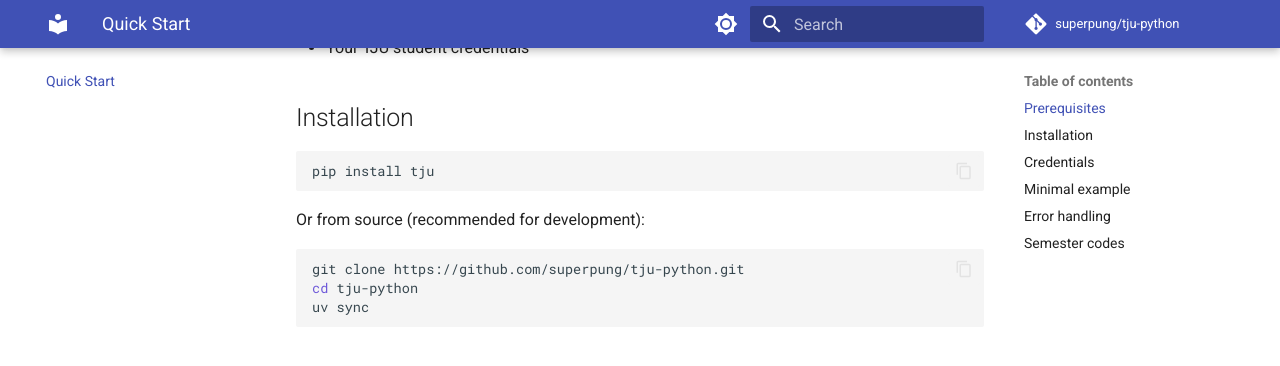
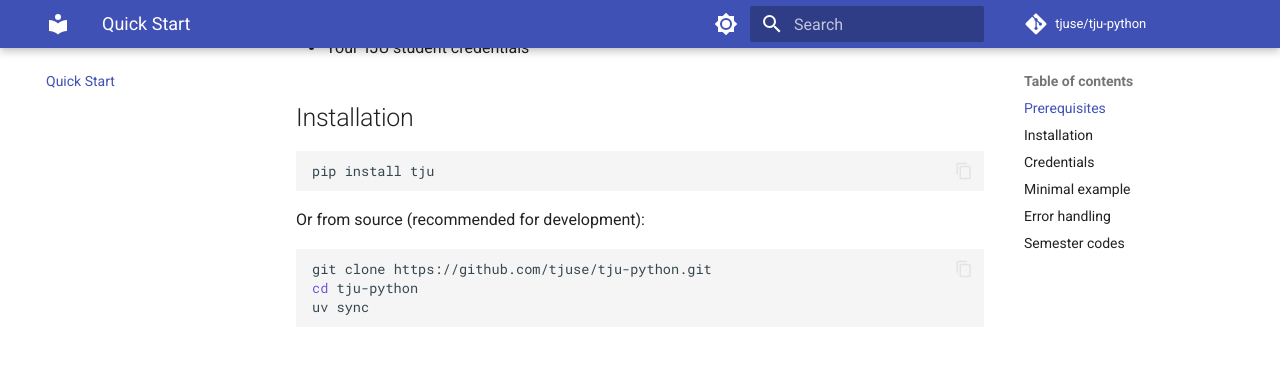
Before and after one commit to tjuse/tju-python, an MkDocs documentation site: the page built from docs/quickstart.md, in a window 1280 px wide and 900 px high, scrolled down 311 px. Shown: the top 366 px of the window. Built offline with MkDocs 1.6.1 and Material for MkDocs 9.7.7, drawn with Linux system fonts in a browser that asks for light colours; comment, search, counter and statistics services are not loaded.

Commit message:
chore: migrate repo URLs to tjuse org and python.tjuse.com docs domain
Update all references from superpung/tju-python → tjuse/tju-python and
superpung.github.io/tju-python → python.tjuse.com across README, docs,
pyproject.toml, mkdocs.yml, CHANGELOG, CONTRIBUTING, and RELEASING.

Co-Authored-By: Claude Sonnet 4.6 <noreply@anthropic.com>

````diff
--- a/docs/quickstart.md
+++ b/docs/quickstart.md
@@ -15,7 +15,7 @@ pip install tju
 Or from source (recommended for development):
 
 ```sh
-git clone https://github.com/superpung/tju-python.git
+git clone https://github.com/tjuse/tju-python.git
 cd tju-python
 uv sync
 ```
--- a/mkdocs.yml
+++ b/mkdocs.yml
@@ -1,8 +1,8 @@
 site_name: tju
 site_description: Python client for TJU SSO and EAMS
-site_url: https://superpung.github.io/tju-python/
-repo_url: https://github.com/superpung/tju-python
-repo_name: superpung/tju-python
+site_url: https://python.tjuse.com/
+repo_url: https://github.com/tjuse/tju-python
+repo_name: tjuse/tju-python
 edit_uri: edit/main/docs/
 
 theme:
````
Also changed, not shown: CHANGELOG.md (+3 -3 lines), CONTRIBUTING.md (+1 -1 lines), README.md (+5 -5 lines), README.zh-CN.md (+4 -4 lines), RELEASING.md (+3 -3 lines), docs/index.md (+3 -3 lines), pyproject.toml (+5 -5 lines), 1 other file.
